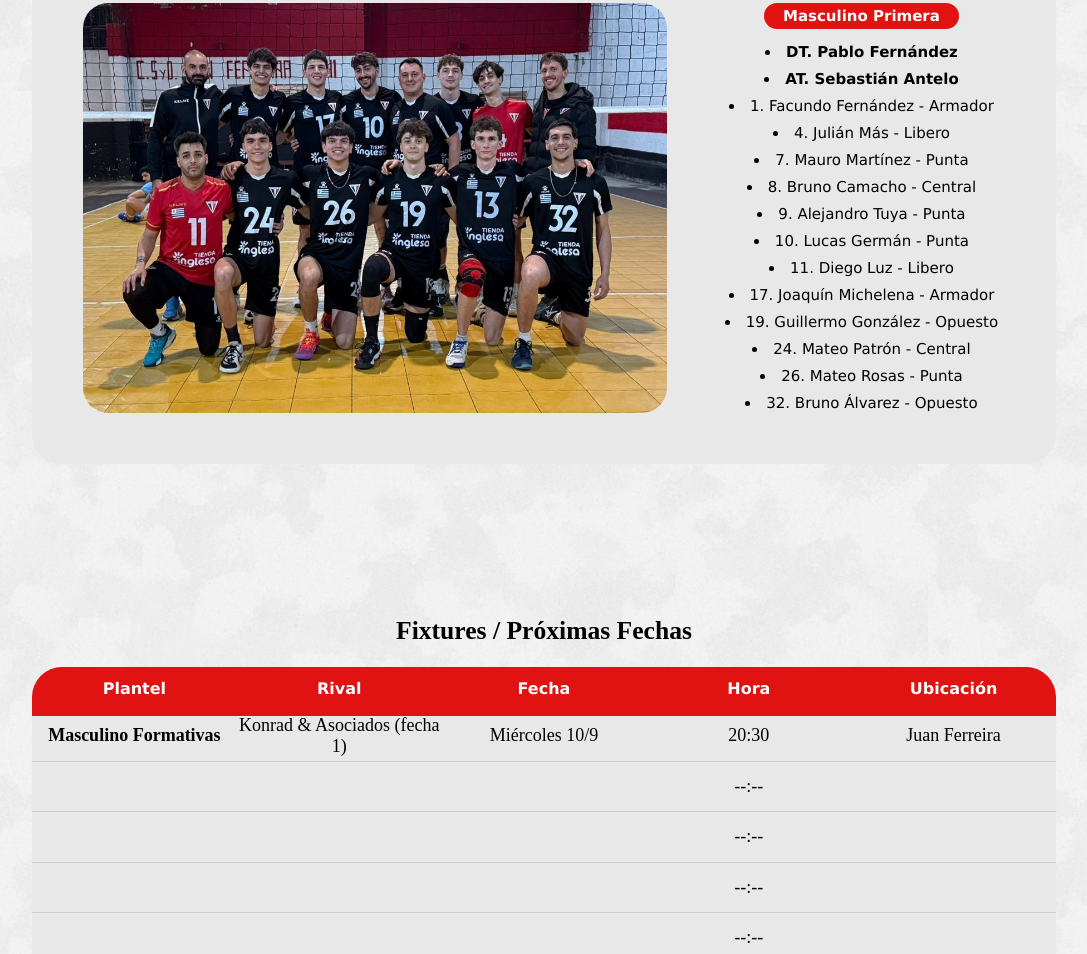
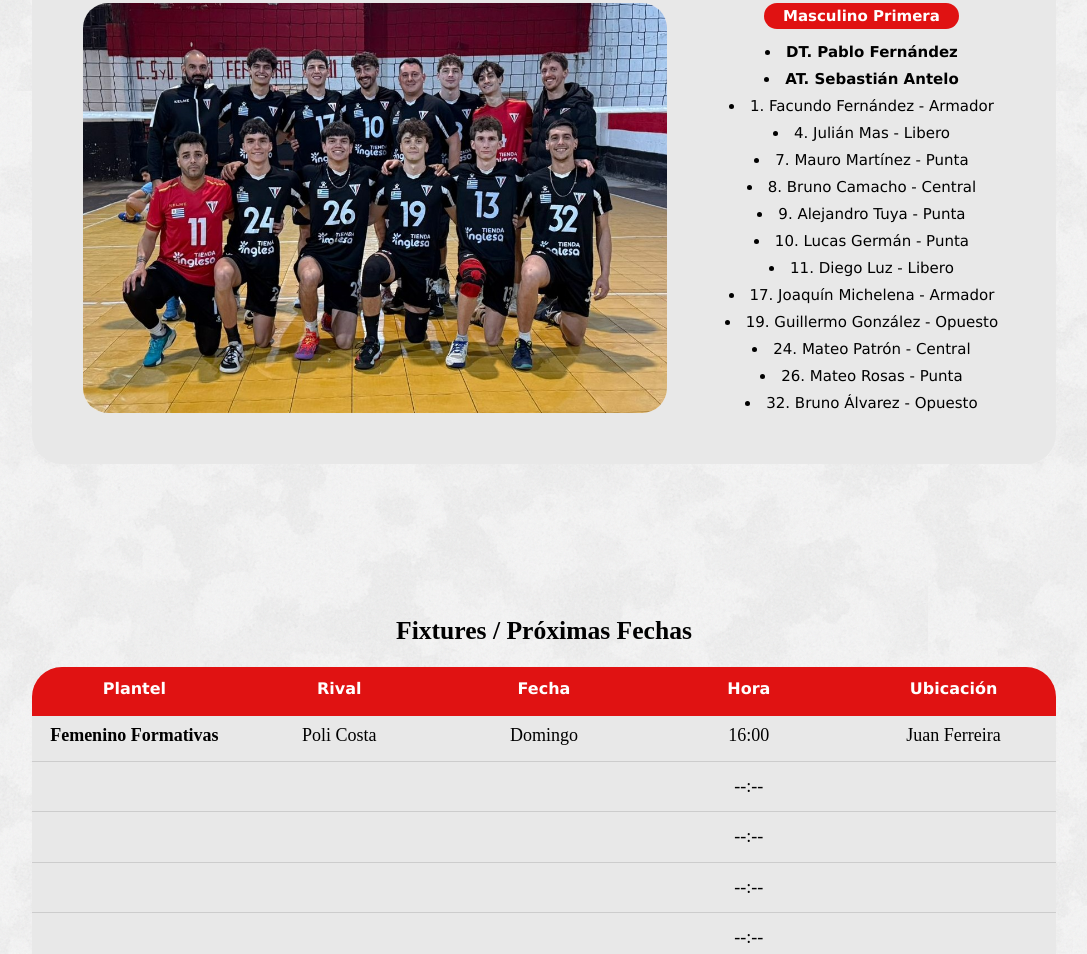
Before and after one commit to Giye19/Juanfe.com, a plain HTML site: page index.html in a window 1280 px wide. Shown: the part 933-1887 px from the top of the page, without its empty margins (96-1183 px from the left). Drawn offline with Linux system fonts and the light colour scheme.

Commit message:
fixture y planteles modificados, foto plantel juveniles

```diff
--- a/index.html
+++ b/index.html
@@ -103,7 +103,7 @@ No queremos dejar de agradecer a:
                         <li style="font-weight: bold;">DT. Pablo Fernández</li>
                         <li style="font-weight: bold;">AT. Sebastián Antelo</li>
                         <li>1. Facundo Fernández - Armador</li>
-                        <li><a target="_blank" href="https://volleybox.net/es/julian-mas-p279881/clubs">4. Julián Más - Libero</a></li>
+                        <li><a target="_blank" href="https://volleybox.net/es/julian-mas-p279881/clubs">4. Julián Mas - Libero</a></li>
                         <li>7. Mauro Martínez - Punta</li>
                         <li>8. Bruno Camacho - Central</li>
                         <li>9. Alejandro Tuya - Punta</li>
@@ -143,6 +143,9 @@ No queremos dejar de agradecer a:
                         <li>31. Etriek Bohdan</li>
                         <li>35. Matías Hernández - Punta/Opuesto</li>
                         <li>54. Julian Urioste - Libero</li>
+                        <li>--. Mateo Suárez - Punta</li>
+                        <li>--. Gonzalo Villadeamigo - Libero</li>
+                        <li>--. Gastón Rodríguez - Opuesto/Central</li>
                     </ul>
                 </div>
             </div>
@@ -222,10 +225,10 @@ No queremos dejar de agradecer a:
             </div>
 
             <div class="Partido">
-                <span class="PartidoPlantel">Masculino Formativas</span> <!-- plantel -->
-                <span>Konrad & Asociados (fecha 1)</span> <!-- rival -->
-                <span>Miércoles 10/9</span> <!-- fecha -->
-                <span>20:30</span> <!-- hora -->
+                <span class="PartidoPlantel">Femenino Formativas</span> <!-- plantel -->
+                <span>Poli Costa</span> <!-- rival -->
+                <span>Domingo</span> <!-- fecha -->
+                <span>16:00</span> <!-- hora -->
                 <span>Juan Ferreira</span> <!-- ubicación -->
             </div>
             <div class="Partido">
```
Also changed, not shown: Files/Images/cadetes.png (deleted), Files/Images/masculinoformativas.jpg.
